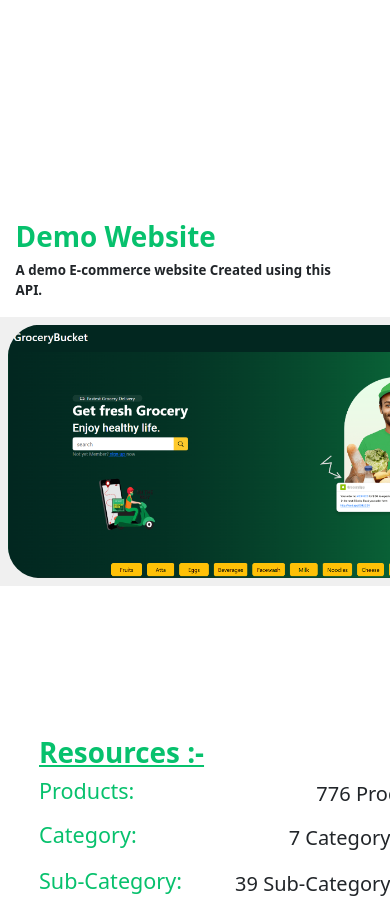
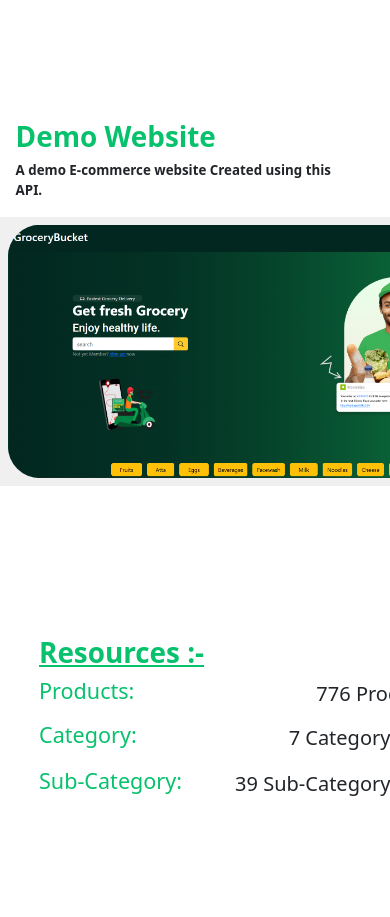
Before and after one commit to jaykumar14921/ImposterAPI, a website: page public/index.html in a window 390 px wide. Shown: the part 1100-2017 px from the top of the page. Drawn offline with nearby package versions, Linux system fonts and the light colour scheme.

Commit message:
index.js

```diff
--- a/public/index.html
+++ b/public/index.html
@@ -114,7 +114,7 @@
 
             body{
                 background-image: url("../assets/1744616171741.jpg");
-
+                background-size: 90%;
              }
 
                header{
@@ -176,7 +176,7 @@
             </div>
 
 
-            <div style="margin-top: -230px;">
+            <div style="margin-top: -330px;">
 
                 <div id="demo" class="m-0" style="padding-left: 4%; ">
                     <h1 style="color: rgb(7, 193, 109);">Demo Website</h1>
```
